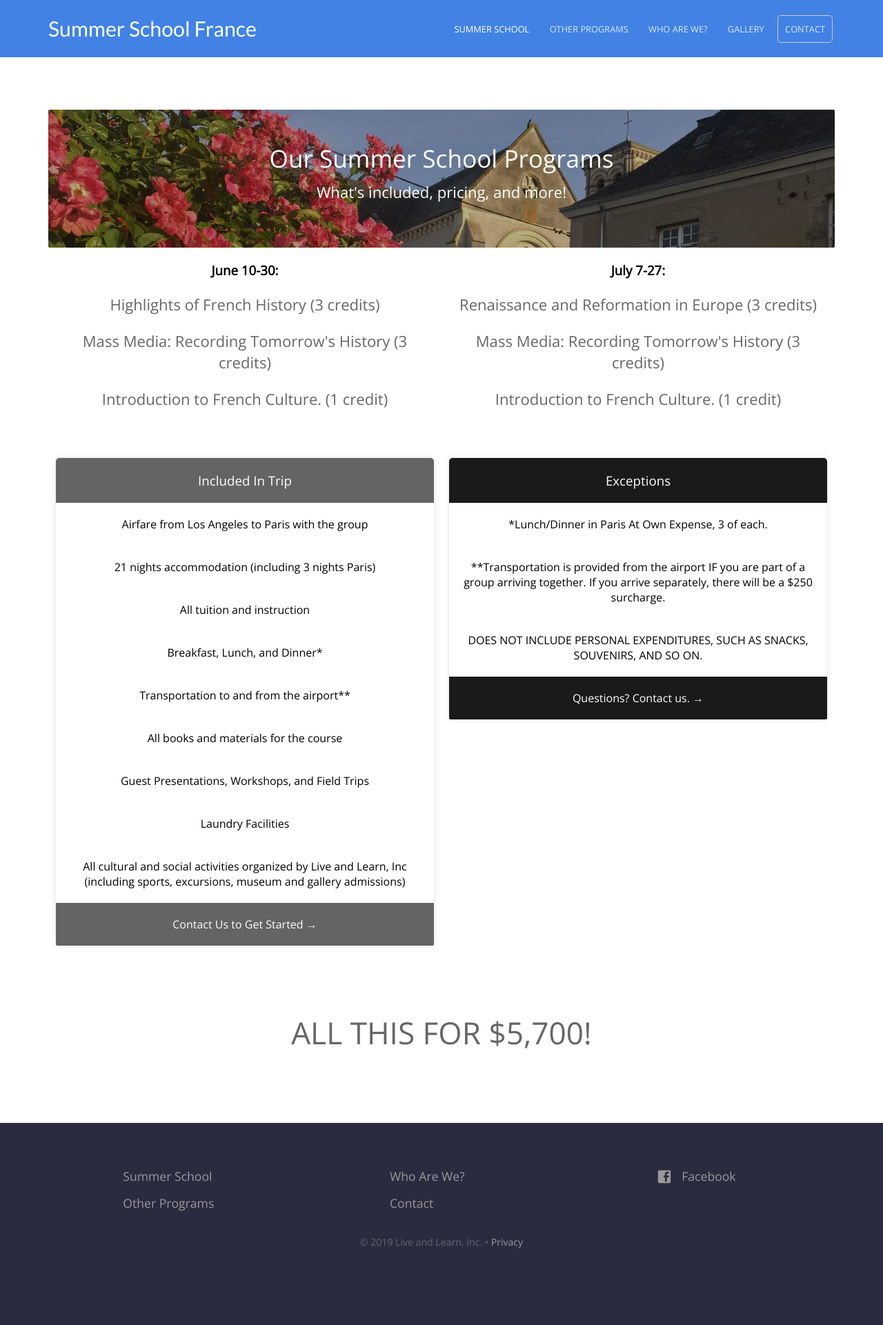
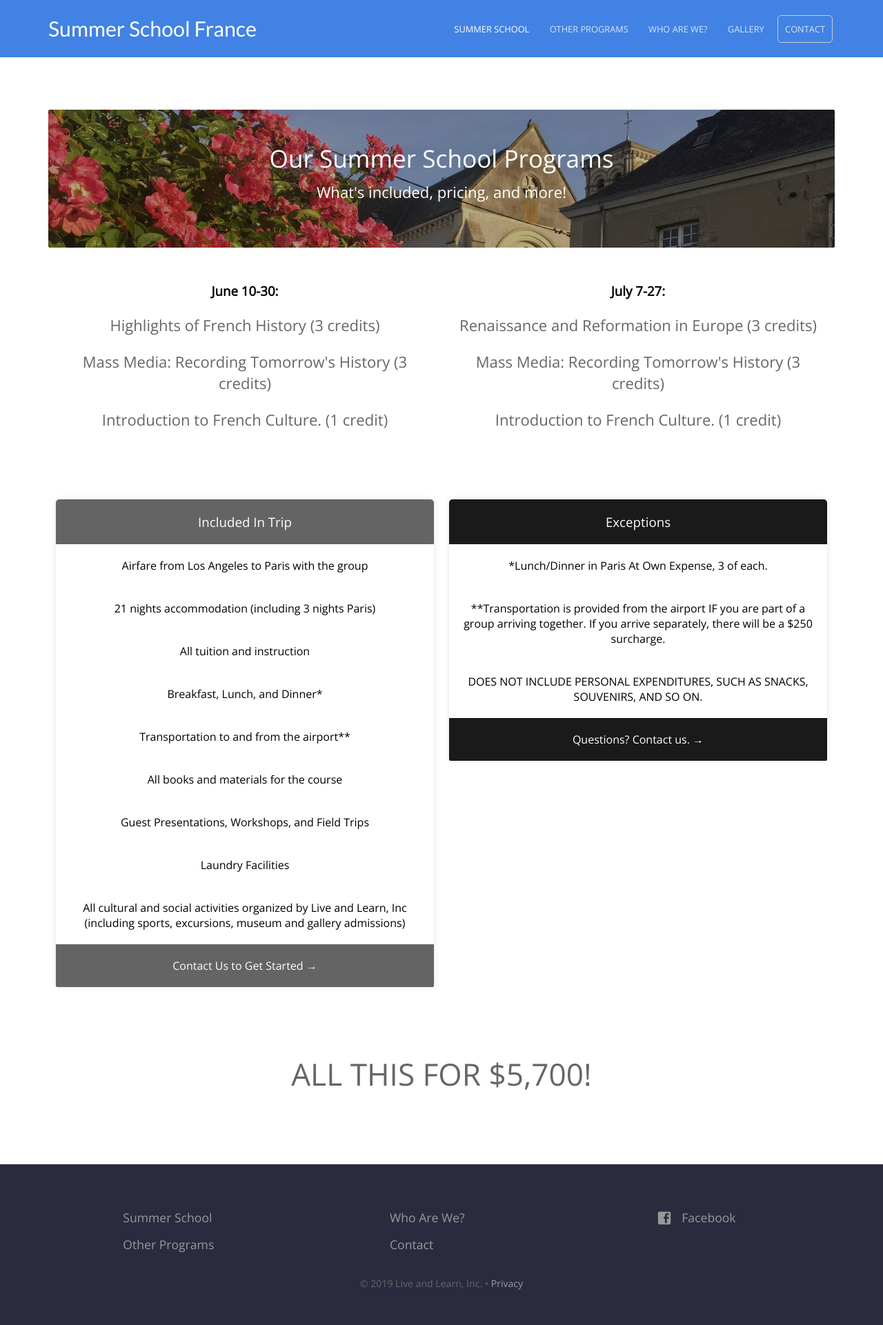
Before and after one commit to baritchie/project1, a Jekyll site: the page built from summerschoolprograms.html, in a window 1280 px wide. Shown: the whole page at 69% size. Built offline with Jekyll 4.4.1, drawn with Linux system fonts in a browser that asks for light colours; before the commit the page ends 1861 px from its top, so only the background shows below that.

Commit message:
Updated '_sass/pricing.scss' via CloudCannon

```diff
--- a/_sass/pricing.scss
+++ b/_sass/pricing.scss
@@ -53,6 +53,7 @@
 	@include flex-flow(wrap);
 	@include align-items(flex-start);
 	width: 100%;
+	padding: 30px 0 30px 0;
 	div {
 		margin: 0 10px 50px 10px;
 	    @media #{$desktop} {
```
